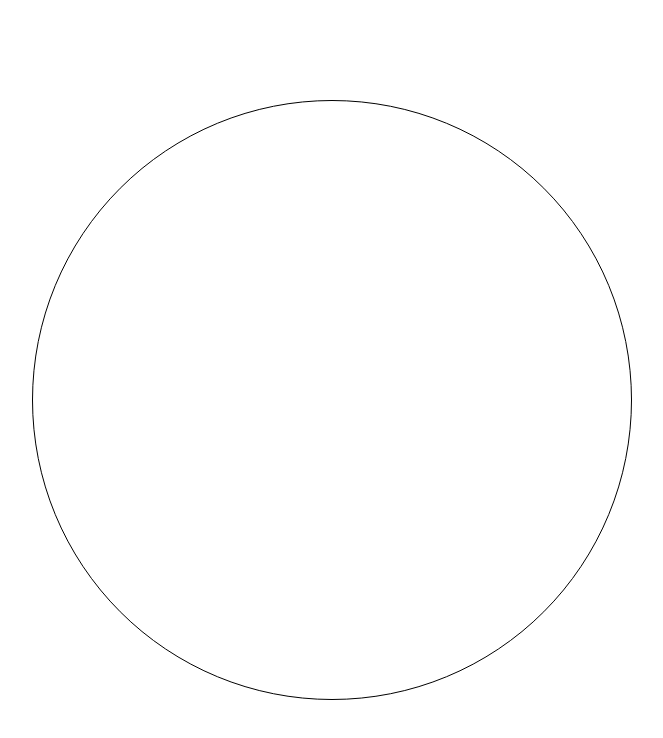
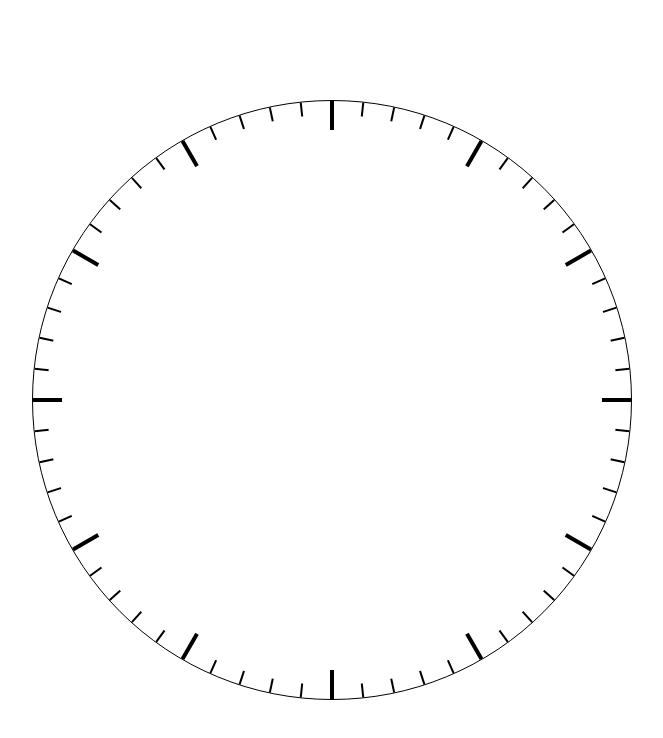
Before and after one commit to 1K3H/clock, a plain HTML site: page index.html in a window 1280 px wide. Shown: the whole page, without its empty margins (308-971 px from the left). Drawn offline with Linux system fonts and the light colour scheme.

Commit message:
Add: 눈금 그리기

```diff
--- a/index.html
+++ b/index.html
@@ -10,6 +10,8 @@
 <body>
   <div class="container">
     <div id="circle1" class="circle1"></div>
+    <div class="circle2"></div>
+    <div id="circle3" class="circle3"></div>
   </div>
 
   <script src="script.js"></script>
--- a/script.js
+++ b/script.js
@@ -0,0 +1,14 @@
+const circle_1 = document.getElementById('circle1');
+
+// 눈금 그리기
+for (let i = 0; i < 30; i++) {
+  const line = document.createElement('div');
+  line.classList.add('line');
+  line.style.transform = `rotate(${6 * i}deg)`;
+  if (i % 5) {
+    line.classList.add('thin');
+  } else {
+    line.classList.add('thick');
+  }
+  circle_1.appendChild(line);
+}
--- a/style.css
+++ b/style.css
@@ -24,3 +24,43 @@ body {
   border: 1px solid black;
   border-radius: 50%;
 }
+
+.circle1 .line {
+  position: absolute;
+  width: 598px;
+  background-color: black;
+}
+
+.circle1 .line.thick {
+  top: calc(50% - 2px);
+  height: 4px;
+  z-index: 1;
+}
+
+.circle1 .line.thin {
+  top: calc(50% - 1px);
+  height: 2px;
+}
+
+.circle2 {
+  position: absolute;
+  top: 50%;
+  left: 50%;
+  width: 95%;
+  height: 95%;
+  border-radius: 50%;
+  background-color: #ffffff;
+  transform: translate(-50%, -50%);
+}
+
+.circle3 {
+  position: absolute;
+  top: 50%;
+  left: 50%;
+  width: 90%;
+  height: 90%;
+  background-color: #ffffff;
+  border-radius: 50%;
+  transform: translate(-50%, -50%);
+  z-index: 2;
+}
```
